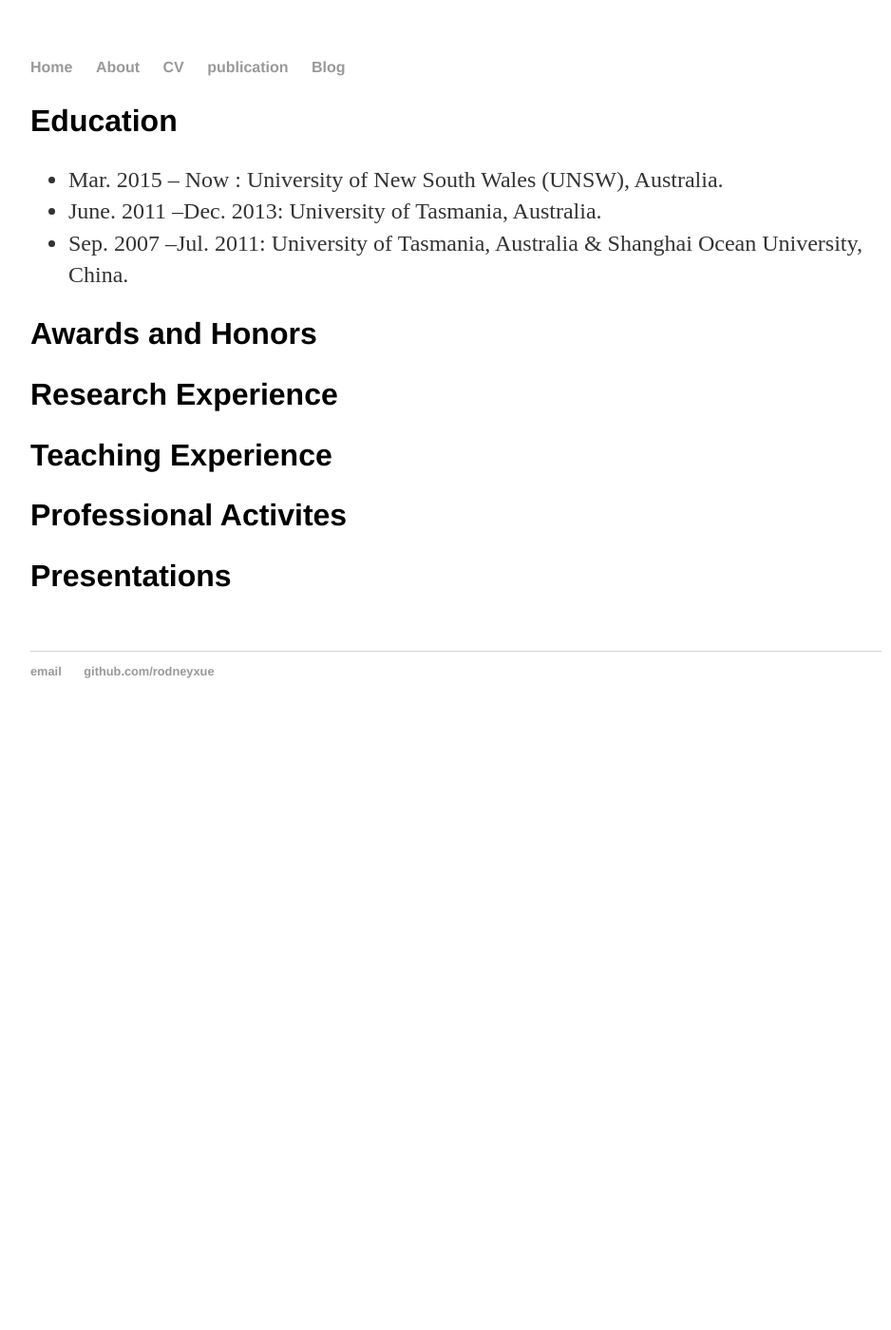
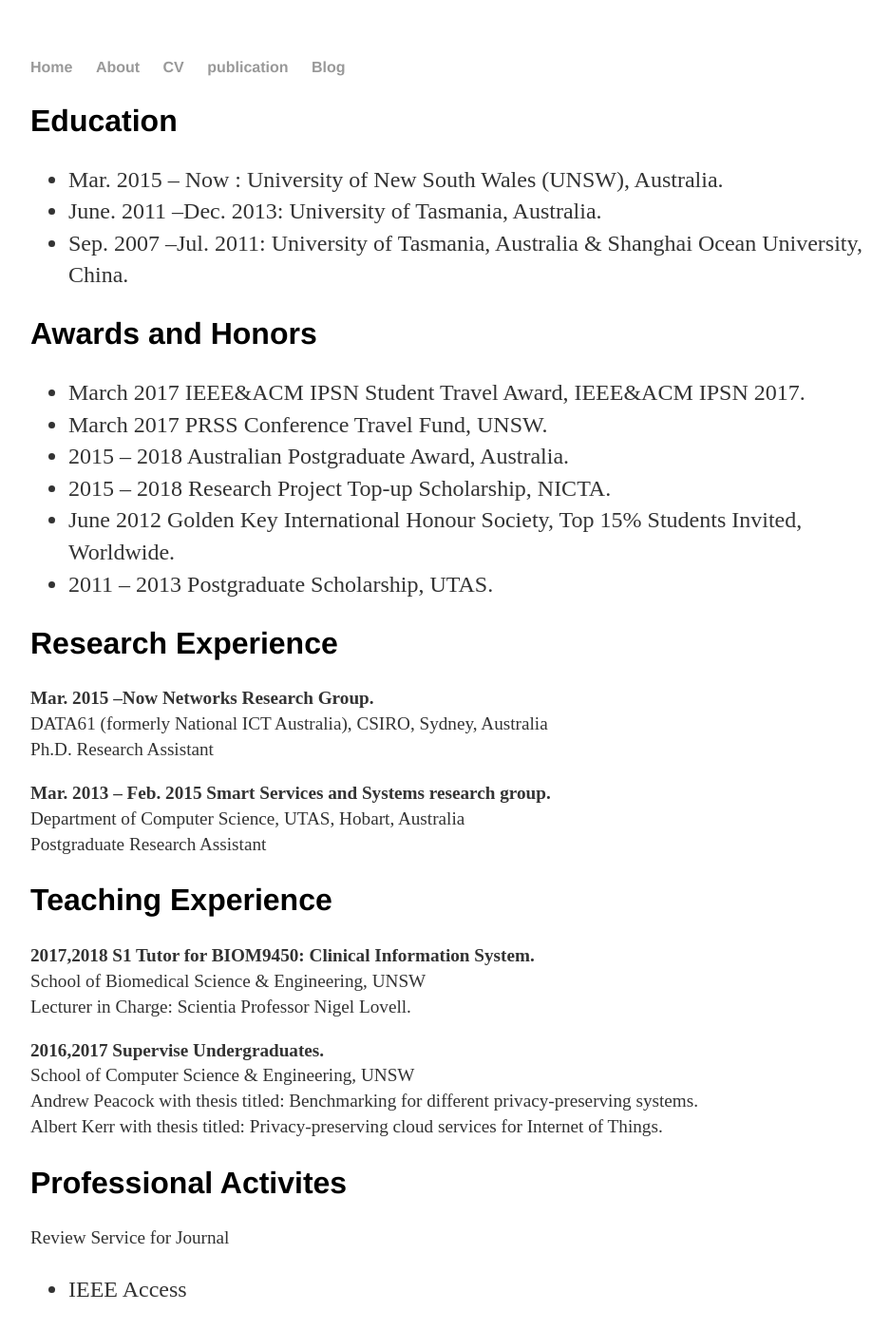
Before and after one commit to WanliXue/WanliXue.github.io, a Jekyll site: the page built from cv/index.html, in a window 1280 px wide and 1400 px high. Shown: the whole window at 95% size, without its empty margins (160-1098 px from the left). Built offline with Jekyll 4.4.1, drawn with Linux system fonts in a browser that asks for light colours; some of the changed text lies outside the part shown.

Commit message:
updated cv

```diff
--- a/cv/index.html
+++ b/cv/index.html
@@ -13,13 +13,66 @@ title: CV of Wanli
 			</ul>
 		<h2>Awards and Honors </h2>
 
+		<ul class="awards and honors">
+		<li> March 2017 IEEE&ACM IPSN Student Travel Award, IEEE&ACM IPSN 2017.</li>
+		<li> March 2017 PRSS Conference Travel Fund, UNSW.</li>
+		<li> 2015 – 2018 Australian Postgraduate Award, Australia.</li>
+		<li>2015 – 2018 Research Project Top-up Scholarship, NICTA.</li>
+		<li> June 2012 Golden Key International Honour Society, Top 15% Students Invited, Worldwide.</li>
+		<li> 2011 – 2013 Postgraduate Scholarship, UTAS.</li>
+		</ul>
+
 		<h2>Research Experience</h2>
+		<p>
+		 <b>Mar. 2015 –Now Networks Research Group.</b><br />
+		DATA61 (formerly National ICT Australia), CSIRO, Sydney, Australia<br />
+		Ph.D. Research Assistant<br />
+	</p>
+
+	<p>
+	 <b>Mar. 2013 – Feb. 2015 Smart Services and Systems research group.</b><br />
+	Department of Computer Science, UTAS, Hobart, Australia<br />
+	Postgraduate Research Assistant<br />
+</p>
 
 
 		<h2>Teaching Experience</h2>
+		<p>
+		 <b>2017,2018 S1 Tutor for BIOM9450: Clinical Information System. </b><br />
+		School of Biomedical Science & Engineering, UNSW<br />
+		Lecturer in Charge: Scientia Professor Nigel Lovell.<br />
+	</p>
 
+	<p>
+	 <b>2016,2017 Supervise Undergraduates.</b><br />
+	School of Computer Science & Engineering, UNSW<br />
+	Andrew Peacock with thesis titled: Benchmarking for different privacy-preserving systems.<br />
+	Albert Kerr with thesis titled: Privacy-preserving cloud services for Internet of Things.<br />
+	</p>
 		<h2>Professional Activites</h2>
+		<p>
+			Review Service for Journal
+			<ul class="review">
+				<li>IEEE Access</li>
+				</ul>
+		</p>
+
+		<p>
+			External Review Service for Converence
+			<ul class="review">
+				<li> 2018: IEEE ICDCS ,ACM/IEEE IPSN</li>
+				<li> 2017: ACM SenSys, IEEE LCN, ACM/IEEE IoTDI</li>
+				<li> 2016: ACM SenSys</li>
+				</ul>
+		</p>
 
 		<h2>Presentations</h2>
-
+		<p>Conference Presentations
+			<ul class="presentation">
+				<li> “Kryptein: A Compressive-Sensing-Based Encryption Scheme for the Internet of Things,”
+Oral Presentation at IEEE&ACM IPSN’17, Pittsburgh, Pennsylvania, USA, April 2017.</li>
+				<li> “CScrypt: A Compressive-Sensing-Based Encryption Engine for the Internet of Things,”
+Demo Presentation at IEEE Sensys’16, Stanford, CA, USA, November 2016.</li>
+				</ul>
+		</p>
 	</div>
```
